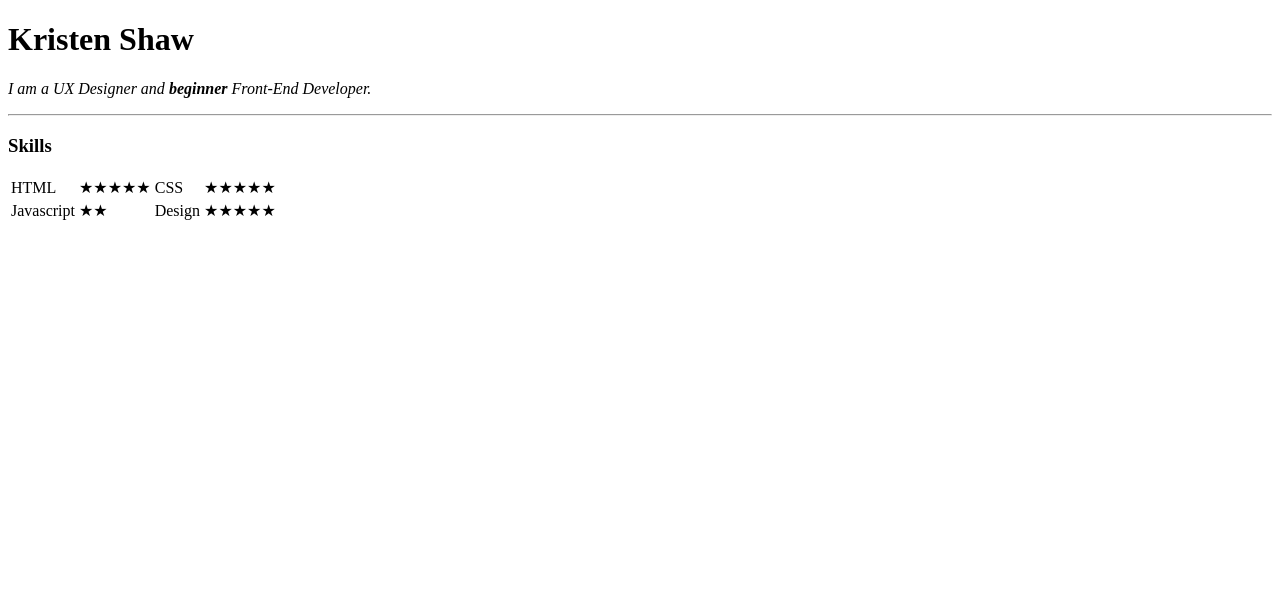
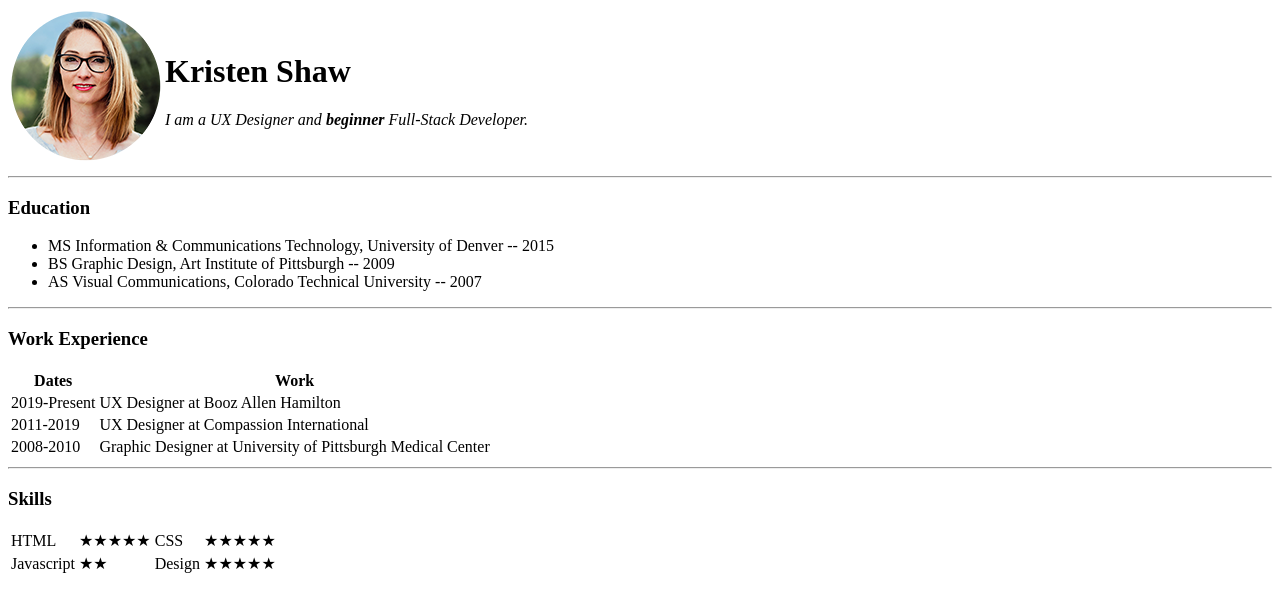
Before and after one commit to kristen-shaw/hello-world, a plain HTML site: page index.html in a window 1280 px wide. Drawn offline with Linux system fonts and the light colour scheme.

Commit message:
Updated files
Moved files to GitHub

```diff
--- a/index.html
+++ b/index.html
@@ -3,15 +3,47 @@
 
 <head>
   <meta charset="utf-8">
-  <title>Kristen's personal site</title>
+  <title>Kristen's Dev Learning Site</title>
 </head>
 
 <body>
-  <h1>Kristen Shaw</h1>
-  <p>
-    <em>I am a UX Designer and <strong>beginner</strong> Front-End Developer.</em>
-  </p>
-  <hr />
+  <table>
+    <tr>
+      <td><img src="shaw_cropped.png" alt="Kristen Shaw"></td>
+      <td>
+        <h1>Kristen Shaw</h1>
+        <p><em>I am a UX Designer and <strong>beginner</strong> Full-Stack Developer.</em></p>
+      </td>
+    </tr>
+  </table>
+  <hr>
+  <h3>Education</h3>
+  <ul>
+    <li>MS Information & Communications Technology, University of Denver -- 2015</li>
+    <li>BS Graphic Design, Art Institute of Pittsburgh -- 2009</li>
+    <li>AS Visual Communications, Colorado Technical University -- 2007</li>
+  </ul>
+  <hr>
+  <h3>Work Experience</h3>
+  <table>
+    <tr>
+      <th>Dates</th>
+      <th>Work</th>
+    </tr>
+    <tr>
+      <td>2019-Present</td>
+      <td>UX Designer at Booz Allen Hamilton</td>
+    </tr>
+    <tr>
+      <td>2011-2019</td>
+      <td>UX Designer at Compassion International</td>
+    </tr>
+    <tr>
+      <td>2008-2010</td>
+      <td>Graphic Designer at University of Pittsburgh Medical Center</td>
+    </tr>
+  </table>
+  <hr>
   <h3>Skills</h3>
     <table>
         <tr>
```
Also changed, not shown: contact.html (added, +17 -0 lines), inputs.html (added, +32 -0 lines), 366358.png (added), shaw_cropped.png (added), 1 other file.
